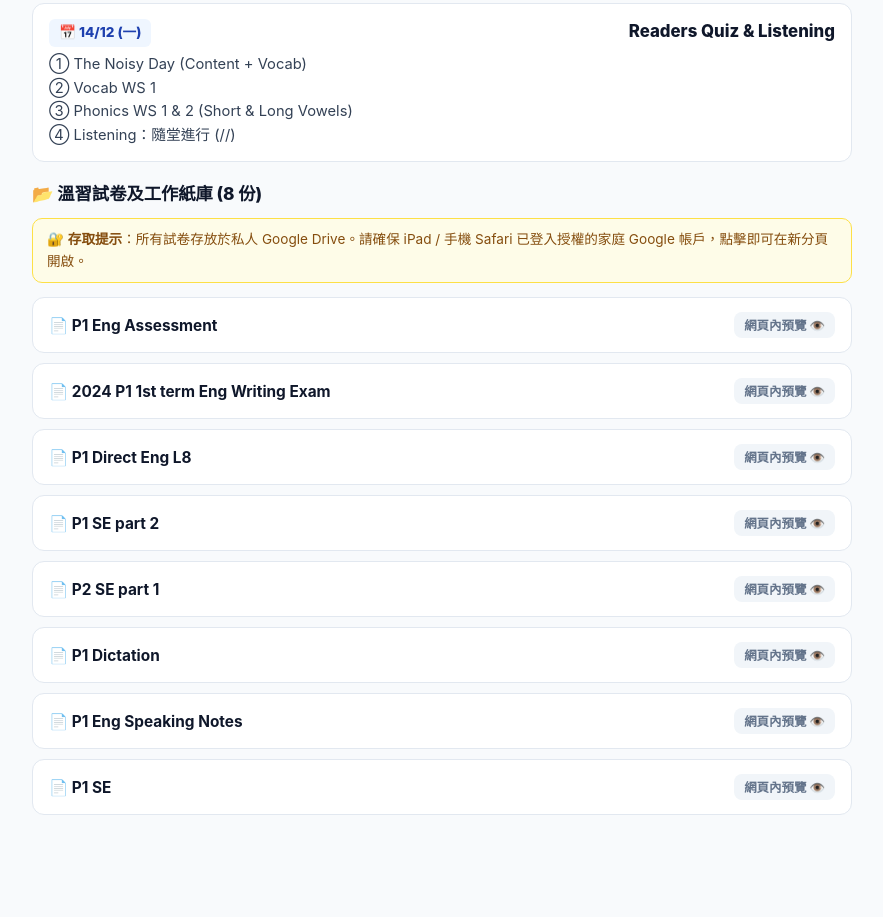
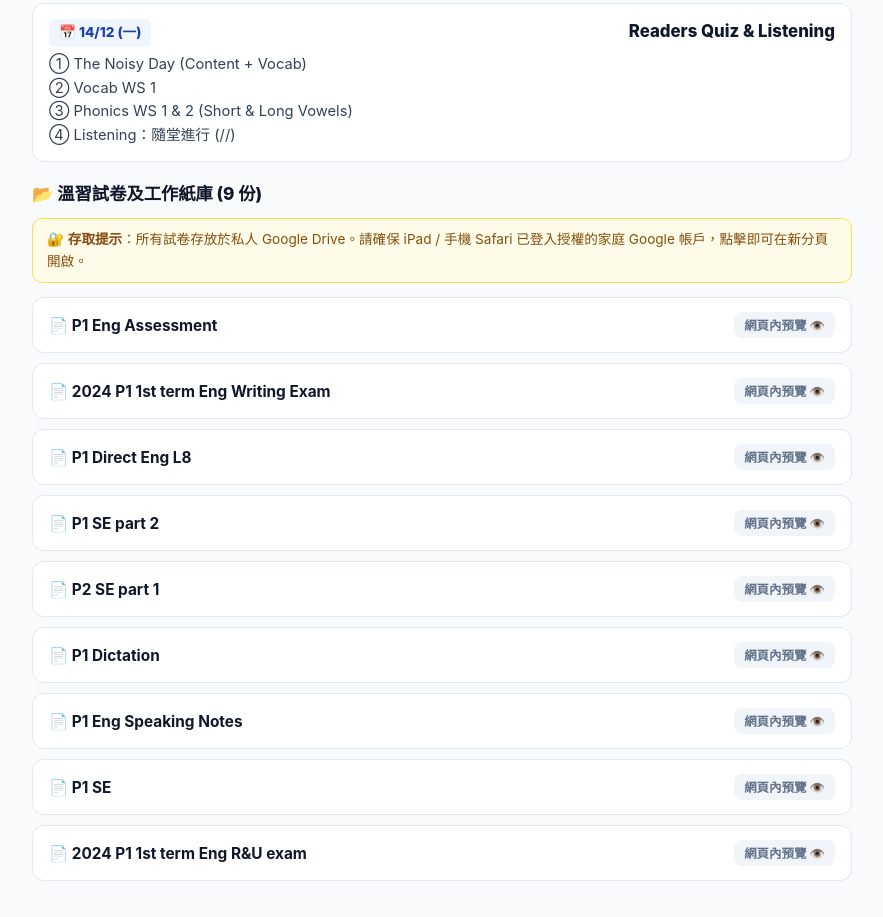
Before and after one commit to leighapollo277-coder/yy-math-drill, a plain HTML site: page english/index.html in a window 1280 px wide. Shown: the part 539-1456 px from the top of the page, without its empty margins (198-1081 px from the left). Before the commit the page ends 1390 px from the top, so only its background shows below. Drawn offline with Linux system fonts and the light colour scheme.

Commit message:
chore(site): auto-update from YY study group (2026-11-18 18:27)

```diff
--- a/english/index.html
+++ b/english/index.html
@@ -194,7 +194,7 @@
       <div class="exam-scope">① The Noisy Day (Content + Vocab)<br>② Vocab WS 1<br>③ Phonics WS 1 & 2 (Short & Long Vowels)<br>④ Listening：隨堂進行 (//)</div>
     </div>
 
-  <h2 class="section-title">📂 溫習試卷及工作紙庫 (8 份)</h2>
+  <h2 class="section-title">📂 溫習試卷及工作紙庫 (9 份)</h2>
   <div class="auth-note">
     🔐 <strong>存取提示</strong>：所有試卷存放於私人 Google Drive。請確保 iPad / 手機 Safari 已登入授權的家庭 Google 帳戶，點擊即可在新分頁開啟。
   </div>
@@ -207,6 +207,7 @@
       <button type="button" class="pdf-item" style="width:100%; text-align:left; cursor:pointer; font-family:inherit;" data-url="https://drive.google.com/file/d/1WP3tGPXnB0CYamBkBlMShjxtFH0LAnQN/view" data-title="P1 Dictation" onclick="openDrivePreviewFromEl(this)"><span>📄 P1 Dictation</span><span class="pdf-badge">網頁內預覽 👁️</span></button>
       <button type="button" class="pdf-item" style="width:100%; text-align:left; cursor:pointer; font-family:inherit;" data-url="https://drive.google.com/file/d/1IDnacfEnxxllPxctWJKG165xeJzZeQTH/view" data-title="P1 Eng Speaking Notes" onclick="openDrivePreviewFromEl(this)"><span>📄 P1 Eng Speaking Notes</span><span class="pdf-badge">網頁內預覽 👁️</span></button>
       <button type="button" class="pdf-item" style="width:100%; text-align:left; cursor:pointer; font-family:inherit;" data-url="https://drive.google.com/file/d/1HL0GMX_xOZLK8jXDJeCgq7o19RKlHyBi/view" data-title="P1 SE" onclick="openDrivePreviewFromEl(this)"><span>📄 P1 SE</span><span class="pdf-badge">網頁內預覽 👁️</span></button>
+      <button type="button" class="pdf-item" style="width:100%; text-align:left; cursor:pointer; font-family:inherit;" data-url="https://drive.google.com/file/d/12QTnEg-Rl4p7MKVcqu4IO7ShPJdAF0VB/view" data-title="2024 P1 1st term Eng R&amp;U exam" onclick="openDrivePreviewFromEl(this)"><span>📄 2024 P1 1st term Eng R&amp;U exam</span><span class="pdf-badge">網頁內預覽 👁️</span></button>
     </div>
 </div>
 
```
Also changed, not shown: math/index.html (+3 -1 lines).
